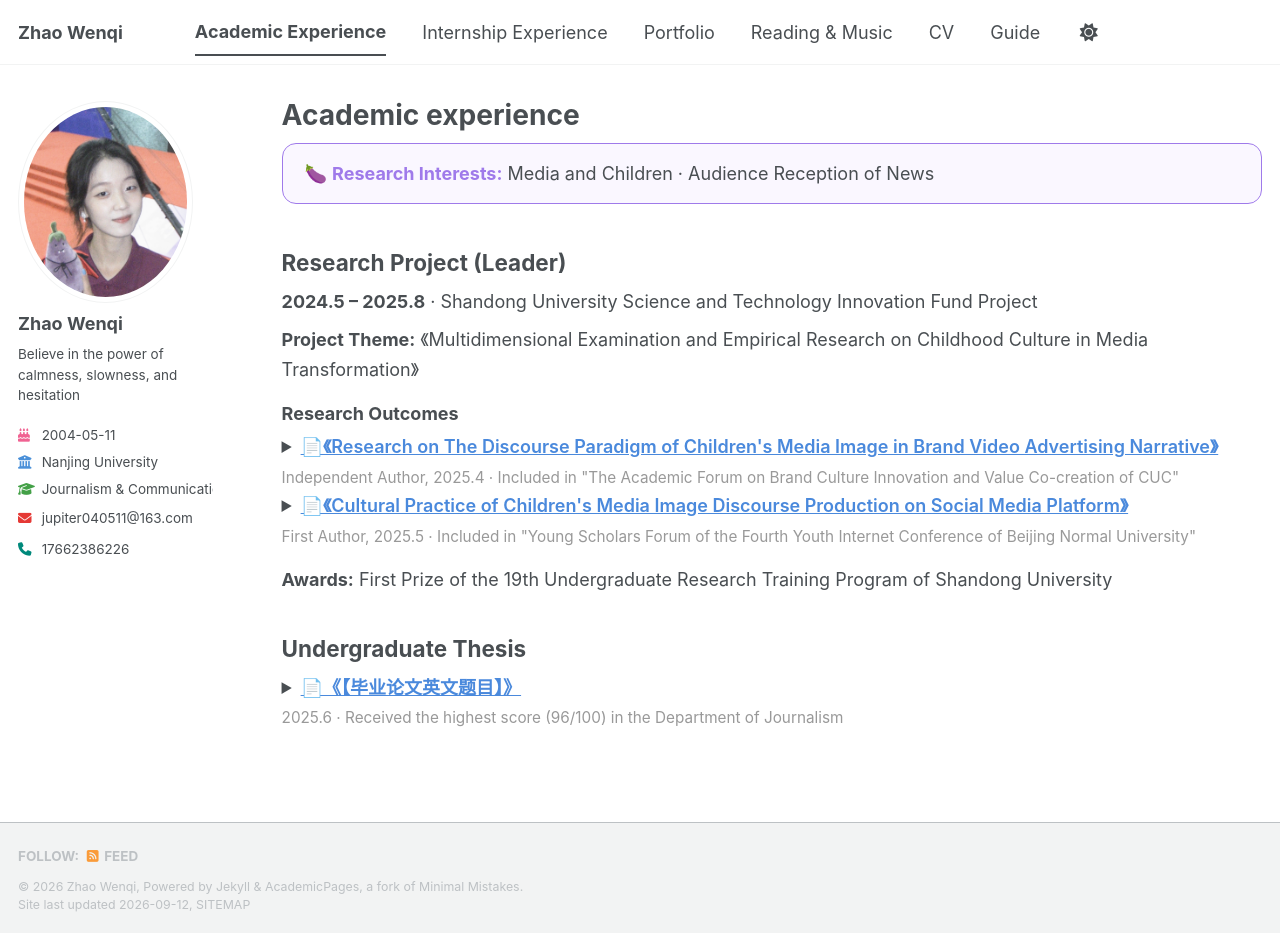
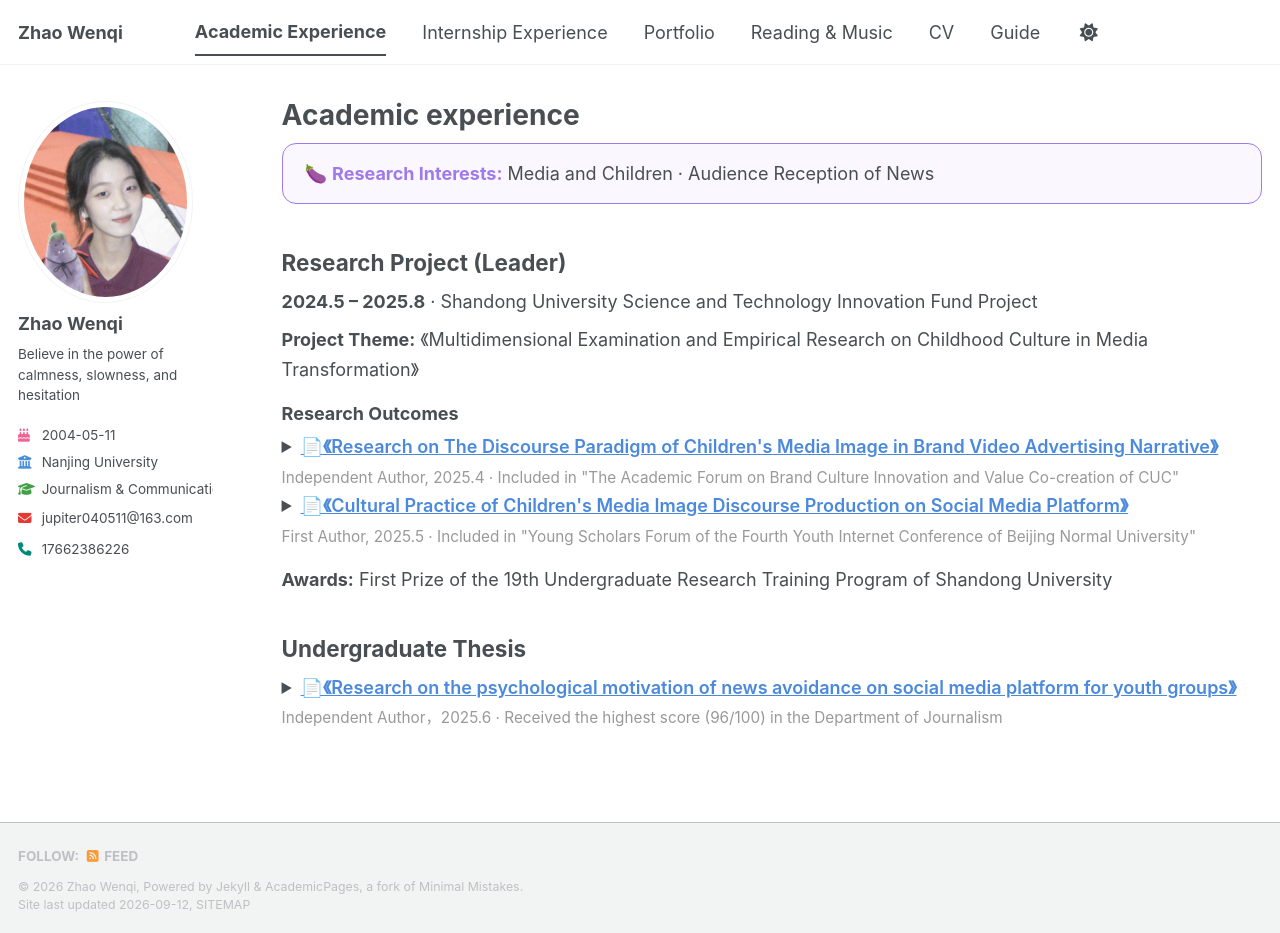
Before and after one commit to Wenqi0511/jupiter0511, a Jekyll site: the page built from _pages/publications.html, in a window 1280 px wide and 933 px high. Built offline with Jekyll 4.4.1, drawn with Linux system fonts in a browser that asks for light colours; a style sheet for code colours, icons or effects is not loaded.

Commit message:
Update publications.html

```diff
--- a/_pages/publications.html
+++ b/_pages/publications.html
@@ -48,8 +48,8 @@ author_profile: true
 <div style="line-height:1.65;">
 <details>
 <summary>
-<span style="color:#4a89dc; text-decoration:underline; font-weight:600;">📄《【毕业论文英文题目】》</span><br>
-<span style="color:#999; font-size:0.85em;">2025.6 · Received the highest score (96/100) in the Department of Journalism</span>
+<span style="color:#4a89dc; text-decoration:underline; font-weight:600;">📄《Research on the psychological motivation of news avoidance on social media platform for youth groups》</span><br>
+<span style="color:#999; font-size:0.85em;">Independent Author，2025.6 · Received the highest score (96/100) in the Department of Journalism</span>
 </summary>
 <div style="margin:8px 0 16px 28px; line-height:1.65;">
 <p style="margin:0 0 6px;"><b>Research Question:</b> 【……】</p>
```
